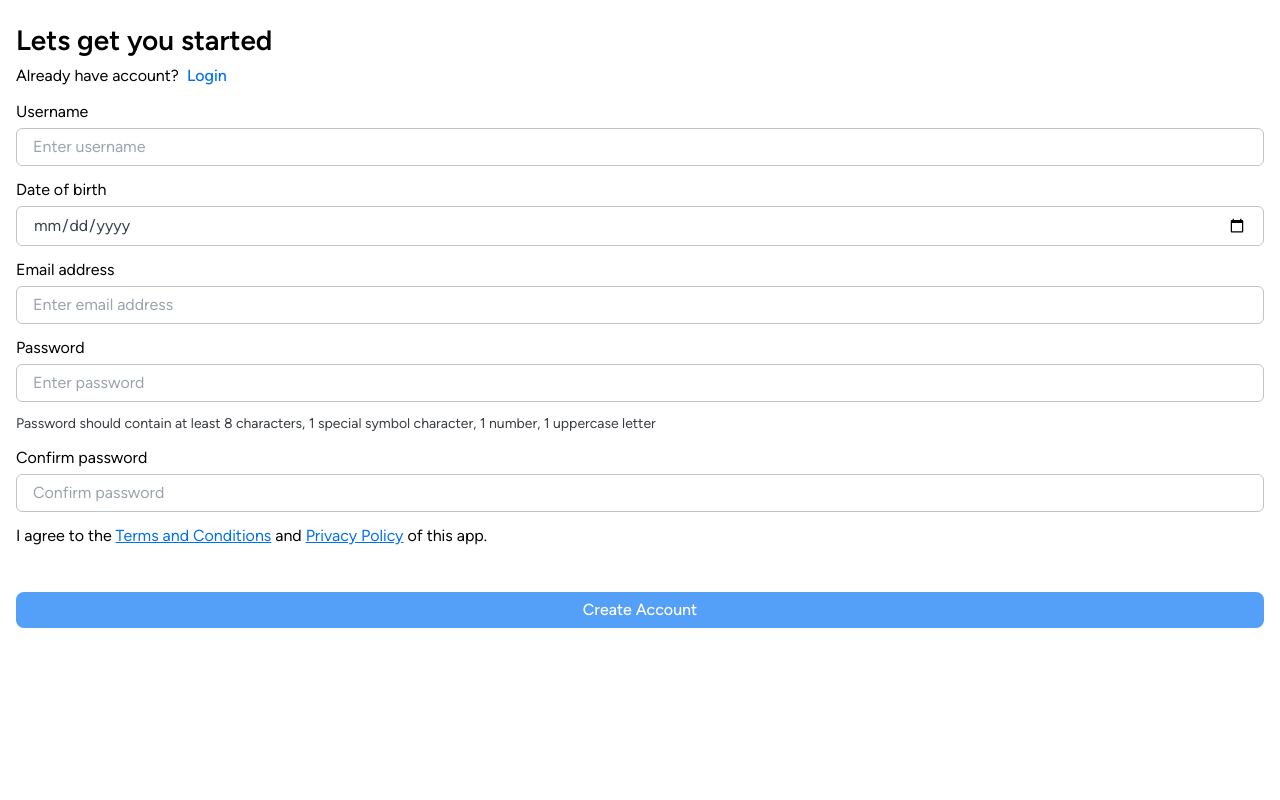
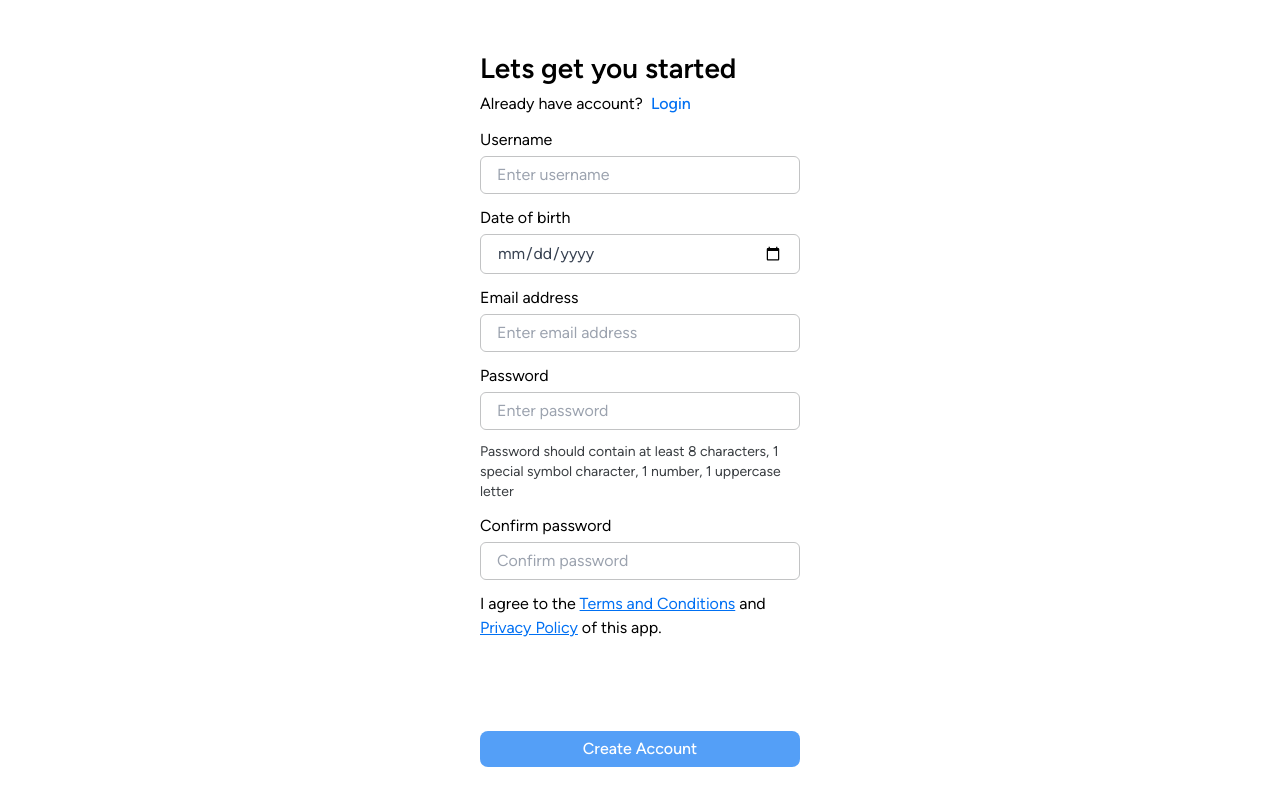
Before and after one commit to webosmotic-developer/react-signup-ui-task, a React (Create React App) app: page /signup in a window 1280 px wide. Built offline with nearby package versions, Linux system fonts and the light colour scheme.

Commit message:
Correct spacing, input placholder style

```diff
--- a/src/assets/main.css
+++ b/src/assets/main.css
@@ -494,6 +494,26 @@ video {
   --tw-contain-style:  ;
 }
 
+.mb-11 {
+  margin-bottom: 2.75rem;
+}
+
+.mb-2 {
+  margin-bottom: 0.5rem;
+}
+
+.mb-3 {
+  margin-bottom: 0.75rem;
+}
+
+.ml-1 {
+  margin-left: 0.25rem;
+}
+
+.mt-1 {
+  margin-top: 0.25rem;
+}
+
 .mt-4 {
   margin-top: 1rem;
 }
@@ -502,9 +522,49 @@ video {
   display: flex;
 }
 
+.w-full {
+  width: 100%;
+}
+
+.appearance-none {
+  appearance: none;
+}
+
+.rounded-lg {
+  border-radius: 0.5rem;
+}
+
+.rounded-md {
+  border-radius: 0.375rem;
+}
+
+.border {
+  border-width: 1px;
+}
+
+.border-inputBorder {
+  --tw-border-opacity: 1;
+  border-color: rgb(194 195 196 / var(--tw-border-opacity));
+}
+
+.bg-primary {
+  --tw-bg-opacity: 1;
+  background-color: rgb(84 159 247 / var(--tw-bg-opacity));
+}
+
 .px-4 {
   padding-left: 1rem;
   padding-right: 1rem;
+}
+
+.py-1 {
+  padding-top: 0.25rem;
+  padding-bottom: 0.25rem;
+}
+
+.py-1\.5 {
+  padding-top: 0.375rem;
+  padding-bottom: 0.375rem;
 }
 
 .py-2 {
@@ -512,9 +572,16 @@ video {
   padding-bottom: 0.5rem;
 }
 
-.text-4xl {
-  font-size: 2.25rem;
-  line-height: 2.5rem;
+.text-14 {
+  font-size: 14px;
+}
+
+.text-28 {
+  font-size: 28px;
+}
+
+.font-medium {
+  font-weight: 500;
 }
 
 .font-semibold {
@@ -529,6 +596,48 @@ video {
   text-transform: lowercase;
 }
 
+.leading-5 {
+  line-height: 1.25rem;
+}
+
 .leading-8 {
   line-height: 2rem;
 }
+
+.leading-tight {
+  line-height: 1.25;
+}
+
+.text-gray-700 {
+  --tw-text-opacity: 1;
+  color: rgb(55 65 81 / var(--tw-text-opacity));
+}
+
+.text-helperGray {
+  --tw-text-opacity: 1;
+  color: rgb(57 61 65 / var(--tw-text-opacity));
+}
+
+.text-linkColor {
+  --tw-text-opacity: 1;
+  color: rgb(0 112 243 / var(--tw-text-opacity));
+}
+
+.text-white {
+  --tw-text-opacity: 1;
+  color: rgb(255 255 255 / var(--tw-text-opacity));
+}
+
+.underline {
+  text-decoration-line: underline;
+}
+
+.focus\:border-blue-500:focus {
+  --tw-border-opacity: 1;
+  border-color: rgb(59 130 246 / var(--tw-border-opacity));
+}
+
+.focus\:outline-none:focus {
+  outline: 2px solid transparent;
+  outline-offset: 2px;
+}
--- a/src/components/hook-form-fields/HookTextField.js
+++ b/src/components/hook-form-fields/HookTextField.js
@@ -14,7 +14,7 @@ export const HookTextField = (props) => {
     <>
       <p className="text-base">{props.label}</p>
       <input
-        className="border-inputBorder mb-3 mt-1 appearance-none border rounded-md py-2 px-4 text-gray-700 leading-tight focus:outline-none focus:border-blue-500 w-full"
+        className="border-inputBorder mb-3 mt-1 appearance-none border rounded-md py-2 px-4 text-gray-700 leading-tight focus:outline-none focus:border-blue-500 w-full text-base"
         {...field}
         {...props}
       />
--- a/src/pages/signup/SignUp.js
+++ b/src/pages/signup/SignUp.js
@@ -30,8 +30,9 @@ export default function SignUp() {
   };
 
   return (
-    <div className="px-4 py-2">
-      <p className="text-28 font-semibold leading-8 mt-4 mb-2">
+    <div className="px-4 py-2 flex justify-center">
+      <div className="max-w-xs">
+        <p className="text-28 font-semibold leading-8 mt-11 mb-2">
           Lets get you started
         </p>
         <p className="text-base mb-3">
@@ -92,7 +93,7 @@ export default function SignUp() {
             />
           </div>
 
-        <p className="text-base mb-11">
+          <p className="text-base mb-91">
             I agree to the{' '}
             <a className="font-base text-linkColor underline" href="/toc">
               Terms and Conditions
@@ -109,5 +110,6 @@ export default function SignUp() {
           <ButtonWithLoading type="submit" title={'Create Account'} />
         </form>
       </div>
+    </div>
   );
 }
--- a/tailwind.config.js
+++ b/tailwind.config.js
@@ -14,6 +14,9 @@ module.exports = {
         inputBorder: '#C2C3C4',
         primary: '#549FF7',
       },
+      spacing: {
+        91: '91px',
+      },
     },
     fontSize: {
       28: '28px',
```
Lines whose indentation alone changed are shown as unchanged.
